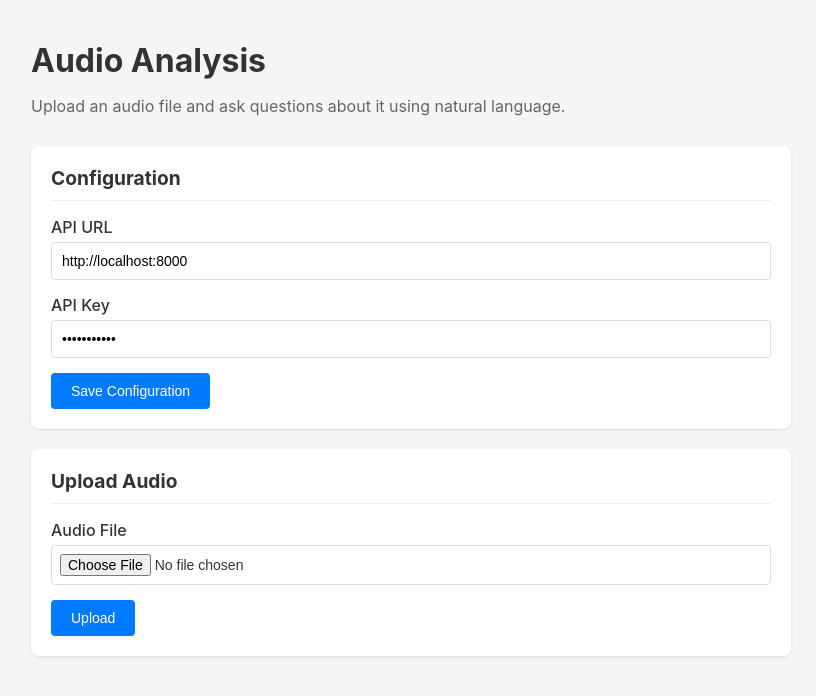
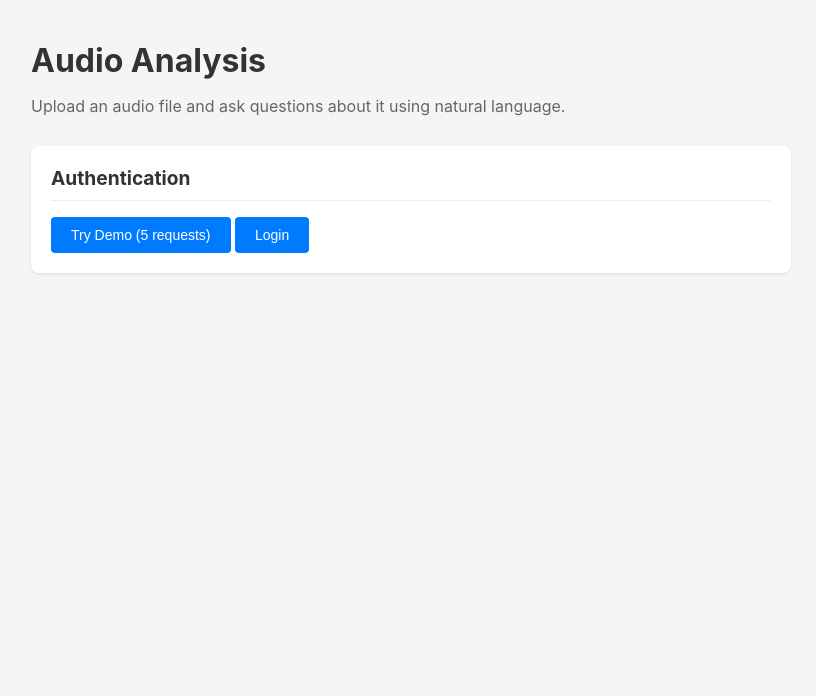
Before and after one commit to stephendwolff/audio-analysis-agents, a Django app: page / in a window 1280 px wide. Shown: the top 696 px of the page, without its empty margins (229-1045 px from the left). Run offline with Django 5.2, Linux system fonts and the light colour scheme.

Commit message:
feat: update frontend for JWT authentication
- Add auth section with demo/login buttons
- Store JWT tokens in CONFIG
- Use Bearer token for API calls
- Use ?token= for WebSocket auth
- Track demo request count in UI

Co-Authored-By: Claude Opus 4.5 <noreply@anthropic.com>

```diff
--- a/static/js/app.js
+++ b/static/js/app.js
@@ -1,45 +1,110 @@
 /**
  * Audio Analysis Frontend
- *
- * Demonstrates:
- * - File upload via REST API
- * - Streaming chat via WebSocket
- * - API key authentication
  */
 
 // State
 let currentTrackId = null;
 let websocket = null;
+let requestCount = 0;
 
 // DOM Elements
-const configForm = document.getElementById("config-form");
-const apiUrlInput = document.getElementById("api-url");
-const apiKeyInput = document.getElementById("api-key");
+const authSection = document.getElementById("auth-section");
+const authStatus = document.getElementById("auth-status");
+const authButtons = document.getElementById("auth-buttons");
+const demoBtn = document.getElementById("demo-btn");
+const loginBtn = document.getElementById("login-btn");
+const loginForm = document.getElementById("login-form");
+const cancelLoginBtn = document.getElementById("cancel-login");
 const uploadSection = document.getElementById("upload-section");
 const uploadForm = document.getElementById("upload-form");
 const fileInput = document.getElementById("file-input");
 const uploadStatus = document.getElementById("upload-status");
 const chatSection = document.getElementById("chat-section");
 const trackInfo = document.getElementById("track-info");
+const demoInfo = document.getElementById("demo-info");
 const chatMessages = document.getElementById("chat-messages");
 const chatForm = document.getElementById("chat-form");
 const questionInput = document.getElementById("question-input");
 const connectionStatus = document.getElementById("connection-status");
 
-// Initialize with config values
-function initConfig() {
-  apiUrlInput.value = CONFIG.API_BASE_URL;
-  apiKeyInput.value = CONFIG.API_KEY;
+// Auth handlers
+demoBtn.addEventListener("click", async () => {
+  try {
+    const response = await fetch(`${CONFIG.API_BASE_URL}/api/auth/demo/`, {
+      method: "POST",
+      headers: { "Content-Type": "application/json" },
+      body: JSON.stringify({}),
+    });
+
+    if (!response.ok) throw new Error("Failed to start demo");
+
+    const data = await response.json();
+    CONFIG.ACCESS_TOKEN = data.access;
+    CONFIG.REFRESH_TOKEN = data.refresh;
+    CONFIG.IS_DEMO = true;
+    CONFIG.REQUEST_LIMIT = data.request_limit;
+    requestCount = 0;
+
+    showAuthenticatedUI();
+  } catch (error) {
+    authStatus.textContent = `Error: ${error.message}`;
+    authStatus.className = "status error";
+  }
+});
+
+loginBtn.addEventListener("click", () => {
+  authButtons.style.display = "none";
+  loginForm.style.display = "block";
+});
+
+cancelLoginBtn.addEventListener("click", () => {
+  loginForm.style.display = "none";
+  authButtons.style.display = "block";
+});
+
+loginForm.addEventListener("submit", async (e) => {
+  e.preventDefault();
+
+  const email = document.getElementById("email").value;
+  const password = document.getElementById("password").value;
+
+  try {
+    const response = await fetch(`${CONFIG.API_BASE_URL}/api/auth/login/`, {
+      method: "POST",
+      headers: { "Content-Type": "application/json" },
+      body: JSON.stringify({ email, password }),
+    });
+
+    if (!response.ok) {
+      const error = await response.json();
+      throw new Error(error.error || "Login failed");
+    }
+
+    const data = await response.json();
+    CONFIG.ACCESS_TOKEN = data.access;
+    CONFIG.REFRESH_TOKEN = data.refresh;
+    CONFIG.IS_DEMO = data.is_demo;
+
+    showAuthenticatedUI();
+  } catch (error) {
+    authStatus.textContent = `Error: ${error.message}`;
+    authStatus.className = "status error";
+  }
+});
+
+function showAuthenticatedUI() {
+  authButtons.style.display = "none";
+  loginForm.style.display = "none";
+
+  if (CONFIG.IS_DEMO) {
+    authStatus.textContent = `Demo mode: ${CONFIG.REQUEST_LIMIT} requests available`;
+  } else {
+    authStatus.textContent = "Logged in";
+  }
+  authStatus.className = "status success";
+
+  uploadSection.style.display = "block";
 }
-
-// Save config
-configForm.addEventListener("submit", (e) => {
-  e.preventDefault();
-  CONFIG.API_BASE_URL = apiUrlInput.value.replace(/\/$/, ""); // Remove trailing slash
-  CONFIG.WS_BASE_URL = CONFIG.API_BASE_URL.replace(/^http/, "ws");
-  CONFIG.API_KEY = apiKeyInput.value;
-  showMessage("Configuration saved", "success");
-});
 
 // Upload file
 uploadForm.addEventListener("submit", async (e) => {
@@ -60,7 +125,7 @@ uploadForm.addEventListener("submit", async (e) => {
     const response = await fetch(`${CONFIG.API_BASE_URL}/api/tracks/`, {
       method: "POST",
       headers: {
-        "X-API-Key": CONFIG.API_KEY,
+        Authorization: `Bearer ${CONFIG.ACCESS_TOKEN}`,
       },
       body: formData,
     });
@@ -75,7 +140,6 @@ uploadForm.addEventListener("submit", async (e) => {
 
     showUploadStatus(`Uploaded: ${data.filename}`, "success");
     showChatSection(data);
-
   } catch (error) {
     showUploadStatus(`Error: ${error.message}`, "error");
   }
@@ -86,8 +150,19 @@ function showChatSection(trackData) {
   chatSection.style.display = "block";
   trackInfo.textContent = `Track: ${trackData.filename} (${trackData.track_id})`;
   chatMessages.innerHTML = "";
+  updateDemoInfo();
 
   connectWebSocket(trackData.track_id);
+}
+
+function updateDemoInfo() {
+  if (CONFIG.IS_DEMO) {
+    const remaining = CONFIG.REQUEST_LIMIT - requestCount;
+    demoInfo.textContent = `Demo: ${remaining} requests remaining`;
+    demoInfo.className = remaining <= 1 ? "status error" : "status info";
+  } else {
+    demoInfo.textContent = "";
+  }
 }
 
 // Connect to WebSocket
@@ -96,7 +171,7 @@ function connectWebSocket(trackId) {
     websocket.close();
   }
 
-  const wsUrl = `${CONFIG.WS_BASE_URL}/ws/chat/${trackId}/?api_key=${encodeURIComponent(CONFIG.API_KEY)}`;
+  const wsUrl = `${CONFIG.WS_BASE_URL}/ws/chat/${trackId}/?token=${encodeURIComponent(CONFIG.ACCESS_TOKEN)}`;
   setConnectionStatus("Connecting...", "info");
 
   websocket = new WebSocket(wsUrl);
@@ -108,7 +183,7 @@ function connectWebSocket(trackId) {
 
   websocket.onclose = (e) => {
     if (e.code === 4001) {
-      setConnectionStatus("Unauthorized - check API key", "error");
+      setConnectionStatus("Unauthorized", "error");
     } else if (e.code === 4004) {
       setConnectionStatus("Track not found", "error");
     } else {
@@ -136,7 +211,7 @@ function handleWebSocketMessage(data) {
       break;
 
     case "tool_result":
-      const status = data.success ? "✓" : "✗";
+      const status = data.success ? "+" : "x";
       addSystemMessage(`Tool ${data.tool}: ${status}`);
       break;
 
@@ -168,13 +243,26 @@ chatForm.addEventListener("submit", (e) => {
     return;
   }
 
+  // Check demo limit
+  if (CONFIG.IS_DEMO && requestCount >= CONFIG.REQUEST_LIMIT) {
+    addErrorMessage("Demo request limit reached. Please login for unlimited access.");
+    return;
+  }
+
   addUserMessage(question);
   questionInput.value = "";
 
-  websocket.send(JSON.stringify({
-    type: "question",
-    text: question,
-  }));
+  if (CONFIG.IS_DEMO) {
+    requestCount++;
+    updateDemoInfo();
+  }
+
+  websocket.send(
+    JSON.stringify({
+      type: "question",
+      text: question,
+    })
+  );
 });
 
 // UI Helpers
@@ -186,11 +274,6 @@ function showUploadStatus(message, type) {
 function setConnectionStatus(message, type) {
   connectionStatus.textContent = message;
   connectionStatus.className = `status ${type}`;
-}
-
-function showMessage(message, type) {
-  // Could use a toast notification here
-  console.log(`[${type}] ${message}`);
 }
 
 function addUserMessage(text) {
@@ -229,6 +312,3 @@ function addErrorMessage(text) {
 function scrollToBottom() {
   chatMessages.scrollTop = chatMessages.scrollHeight;
 }
-
-// Initialize
-initConfig();
--- a/static/js/config.js
+++ b/static/js/config.js
@@ -1,20 +1,19 @@
 /**
  * Configuration for the Audio Analysis Frontend
- *
- * These values can be changed without modifying the main app code.
- * In production, you might load these from environment variables
- * or a separate config endpoint.
  */
 
 const CONFIG = {
   // API base URL (no trailing slash)
-  API_BASE_URL: "http://localhost:8000",
-
-  // API key for authentication
-  API_KEY: "dev-api-key",
+  API_BASE_URL: window.location.origin,
 
   // WebSocket base URL (ws:// or wss://)
-  WS_BASE_URL: "ws://localhost:8000",
+  WS_BASE_URL: window.location.origin.replace(/^http/, "ws"),
+
+  // JWT token (set after login/demo)
+  ACCESS_TOKEN: null,
+  REFRESH_TOKEN: null,
+  IS_DEMO: false,
+  REQUEST_LIMIT: 0,
 };
 
 // Make config available globally
--- a/templates/index.html
+++ b/templates/index.html
@@ -11,24 +11,30 @@
   <h1>Audio Analysis</h1>
   <p>Upload an audio file and ask questions about it using natural language.</p>
 
-  <!-- Configuration -->
-  <section id="config-section">
-    <h2>Configuration</h2>
-    <form id="config-form">
+  <!-- Auth Section -->
+  <section id="auth-section">
+    <h2>Authentication</h2>
+    <div id="auth-status"></div>
+    <div id="auth-buttons">
+      <button id="demo-btn">Try Demo (5 requests)</button>
+      <button id="login-btn">Login</button>
+    </div>
+    <form id="login-form" style="display: none;">
       <div class="form-group">
-        <label for="api-url">API URL</label>
-        <input type="text" id="api-url" placeholder="http://localhost:8000">
+        <label for="email">Email</label>
+        <input type="email" id="email" placeholder="user@example.com">
       </div>
       <div class="form-group">
-        <label for="api-key">API Key</label>
-        <input type="password" id="api-key" placeholder="your-api-key">
+        <label for="password">Password</label>
+        <input type="password" id="password" placeholder="password">
       </div>
-      <button type="submit">Save Configuration</button>
+      <button type="submit">Login</button>
+      <button type="button" id="cancel-login">Cancel</button>
     </form>
   </section>
 
   <!-- Upload -->
-  <section id="upload-section">
+  <section id="upload-section" style="display: none;">
     <h2>Upload Audio</h2>
     <form id="upload-form">
       <div class="form-group">
@@ -41,9 +47,10 @@
   </section>
 
   <!-- Chat -->
-  <section id="chat-section">
+  <section id="chat-section" style="display: none;">
     <h2>Ask Questions <span id="connection-status" class="status"></span></h2>
     <div id="track-info"></div>
+    <div id="demo-info"></div>
     <div id="chat-messages"></div>
     <form id="chat-form">
       <input type="text" id="question-input" placeholder="What's the tempo of this track?" disabled>
```
